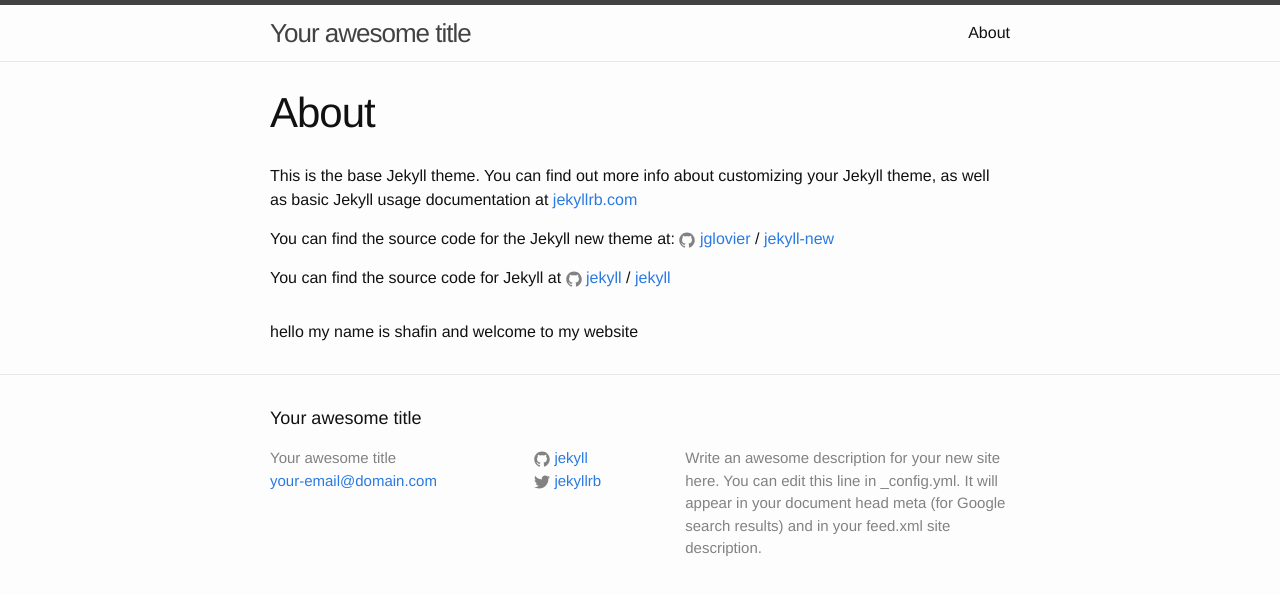
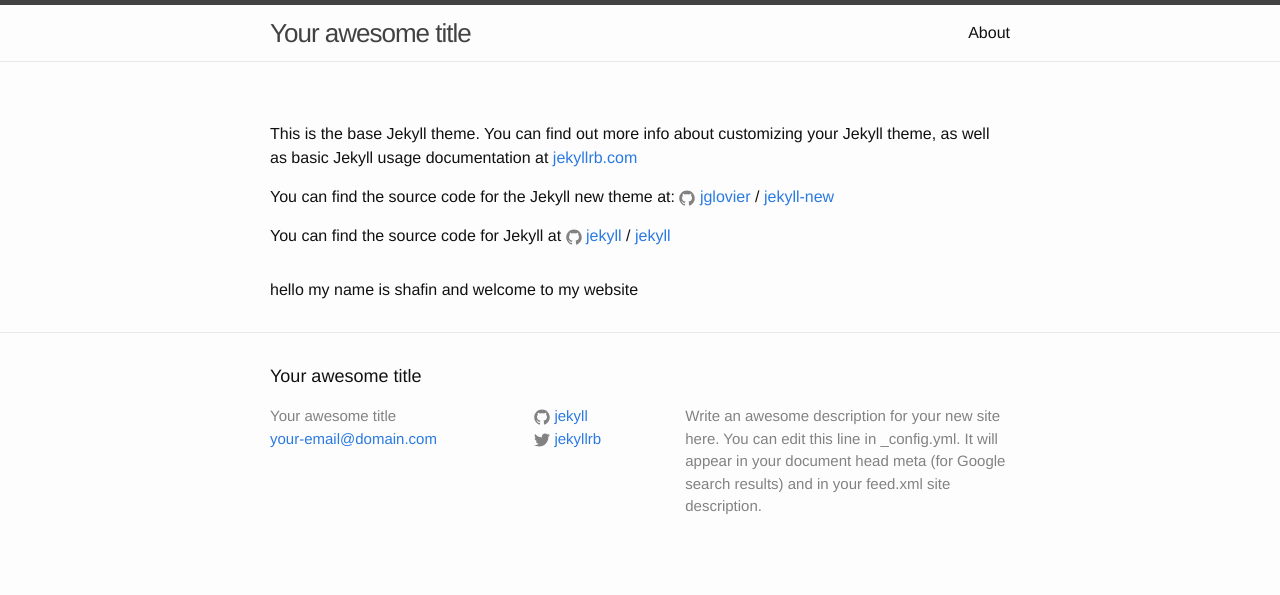
Before and after one commit to shafincraft/shafincraft.github.io, a Jekyll site: the page built from about.md, in a window 1280 px wide. Shown: the top 595 px of the page. Built offline with Jekyll 4.4.1, drawn with Linux system fonts in a browser that asks for light colours.

Commit message:
Update page.html

```diff
--- a/_layouts/page.html
+++ b/_layouts/page.html
@@ -4,7 +4,7 @@ layout: default
 <article class="post">
 
   <header class="post-header">
-    <h1 class="post-title">{{ page.title }}</h1>
+    <h1 class="post-title">{{ shafin }}</h1>
   </header>
 
   <div class="post-content">
```
